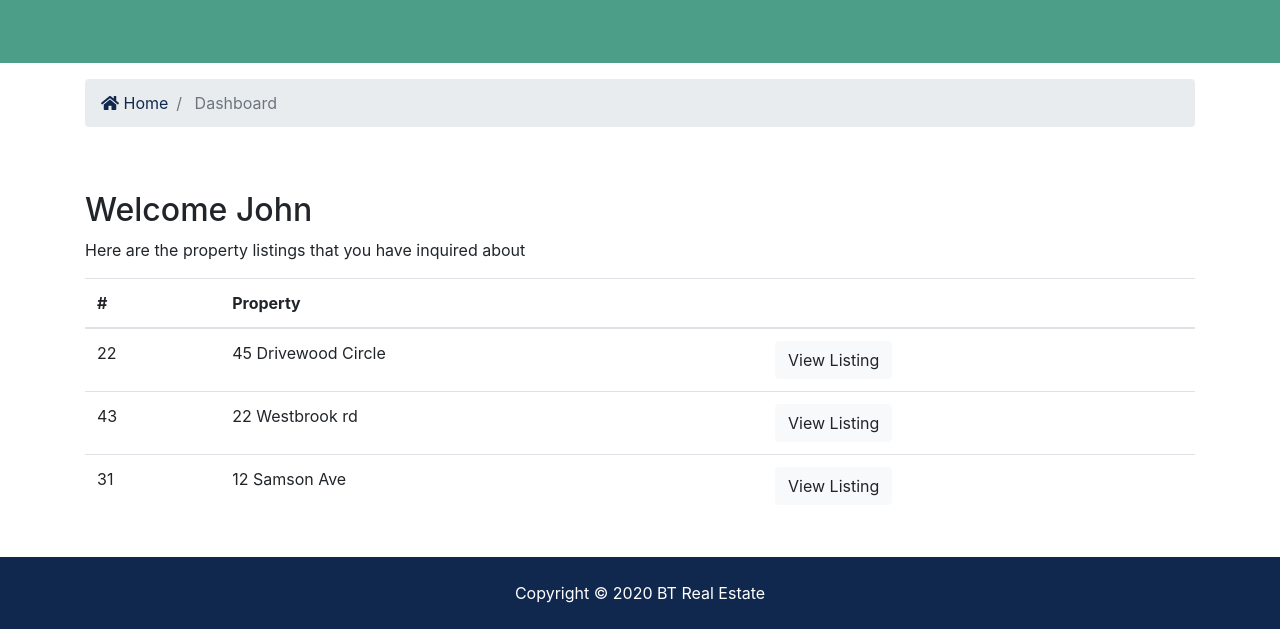
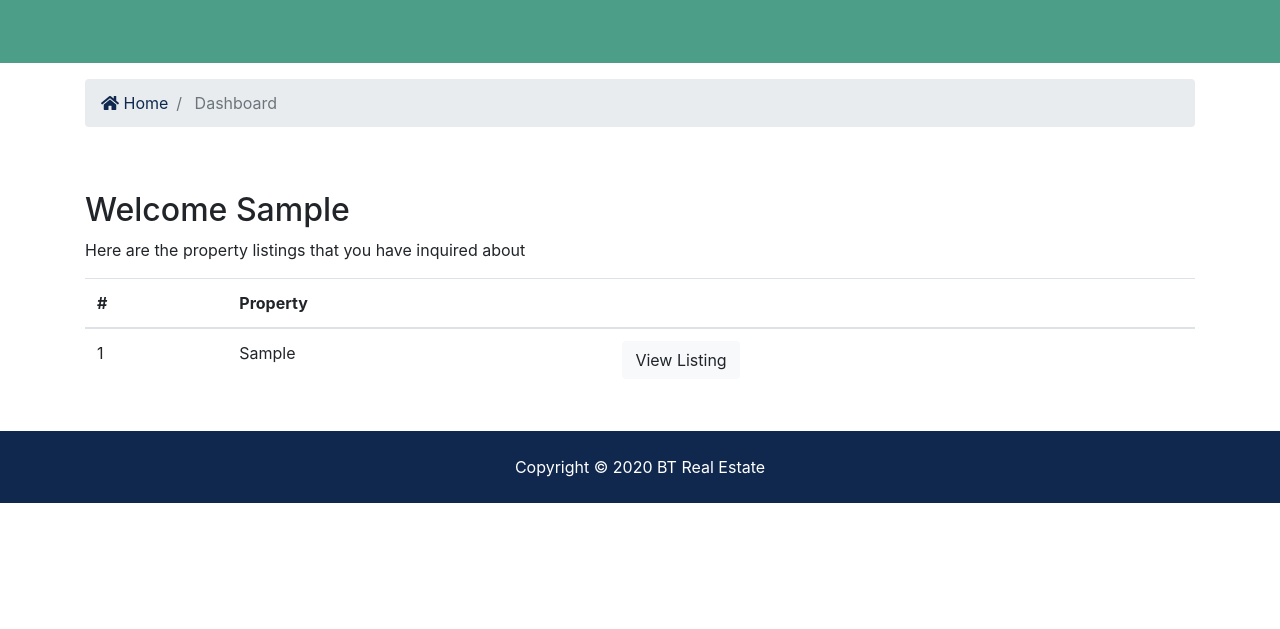
Before and after one commit to MonadWizard/django_HouseSellRealEstate_project, a Django app: page /accounts/dashbord in a window 1280 px wide. Shown: the part 286-915 px from the top of the page. After the commit the page ends 789 px from the top, so only its background shows below. Run offline with Django 3.2, Linux system fonts and the light colour scheme; a user stored in the database is signed in; tables that the repository leaves empty hold one stand-in row (values such as "Sample post"); some libraries are stand-ins or nearby versions.

Commit message:
0.9_complete_dashboard

```diff
--- a/accounts/views.py
+++ b/accounts/views.py
@@ -1,6 +1,9 @@
 from django.shortcuts import render, redirect
 from django.contrib import messages, auth
 from django.contrib.auth.models import User  # for check user
+
+from contacts.models import Contacts
+
 # Create your views here.
 
 
@@ -89,6 +92,8 @@ def logout(request):
 
 def dashbord(request):
 
-    context = {}
+    user_contacts = Contacts.objects.order_by('-contact_date').filter(user_id=request.user.id)
+
+    context = {'contacts': user_contacts}
     template_name = 'accounts/dashbord.html'
     return render(request,template_name, context)
--- a/templates/accounts/dashbord.html
+++ b/templates/accounts/dashbord.html
@@ -39,7 +39,10 @@
     <div class="container">
       <div class="row">
         <div class="col-md-12">
-          <h2>Welcome John</h2>
+          <h2>Welcome {{ user.first_name }}</h2>
+
+          {% if contacts %}
+
             <p>Here are the property listings that you have inquired about</p>
             <table class="table">
               <thead>
@@ -50,29 +53,24 @@
                 </tr>
               </thead>
               <tbody>
+                {% for contact in contacts %}
+
                   <tr>
-                <td>22</td>
-                <td>45 Drivewood Circle</td>
+                    <td>{{ contact.id }}</td>
+                    <td>{{ contact.listing }}</td>
                     <td>
-                  <a class="btn btn-light" href="#">View Listing</a>
+                      <a class="btn btn-light" href="{% url 'listing' contact.listing_id %}">View Listing</a>
                     </td>
                   </tr>
-              <tr>
-                <td>43</td>
-                <td>22 Westbrook rd</td>
-                <td>
-                  <a class="btn btn-light" href="#">View Listing</a>
-                </td>
-              </tr>
-              <tr>
-                <td>31</td>
-                <td>12 Samson Ave</td>
-                <td>
-                  <a class="btn btn-light" href="#">View Listing</a>
-                </td>
-              </tr>
+                {% endfor  %}
+
               </tbody>
             </table>
+
+          {% else %}
+            <p>You have not make any inquire yet.</p>
+          {% endif %}
+
         </div>
       </div>
     </div>
```
Also changed, not shown: README.md. Lines whose indentation alone changed are shown as unchanged.
